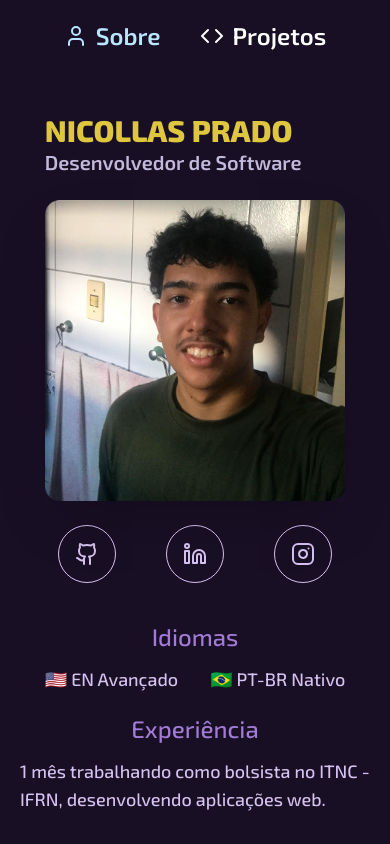
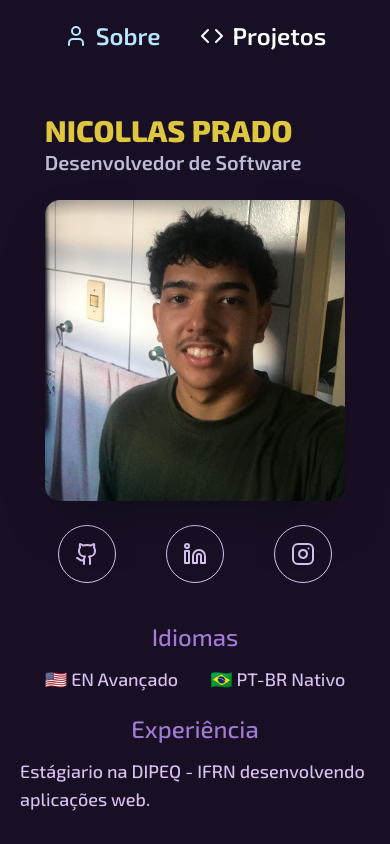
Before and after one commit to nicollasprado/portfolio-v2, a Next.js app: page / in a window 390 px wide. Shown: the top 844 px of the page. Built offline with nearby package versions, Linux system fonts and the light colour scheme.

Commit message:
refactor: changed DIPEQ experience description in mobile version

```diff
--- a/src/app/components/Mobile/OtherInfoMobile.tsx
+++ b/src/app/components/Mobile/OtherInfoMobile.tsx
@@ -6,7 +6,7 @@ export default function OtherInfoMobile() {
       <li>
         <TextInfoMobile
           title="Experiência"
-          description="1 mês trabalhando como bolsista no ITNC - IFRN, desenvolvendo aplicações web."
+          description="Estágiario na DIPEQ - IFRN desenvolvendo aplicações web."
         />
       </li>
       <li>
```
